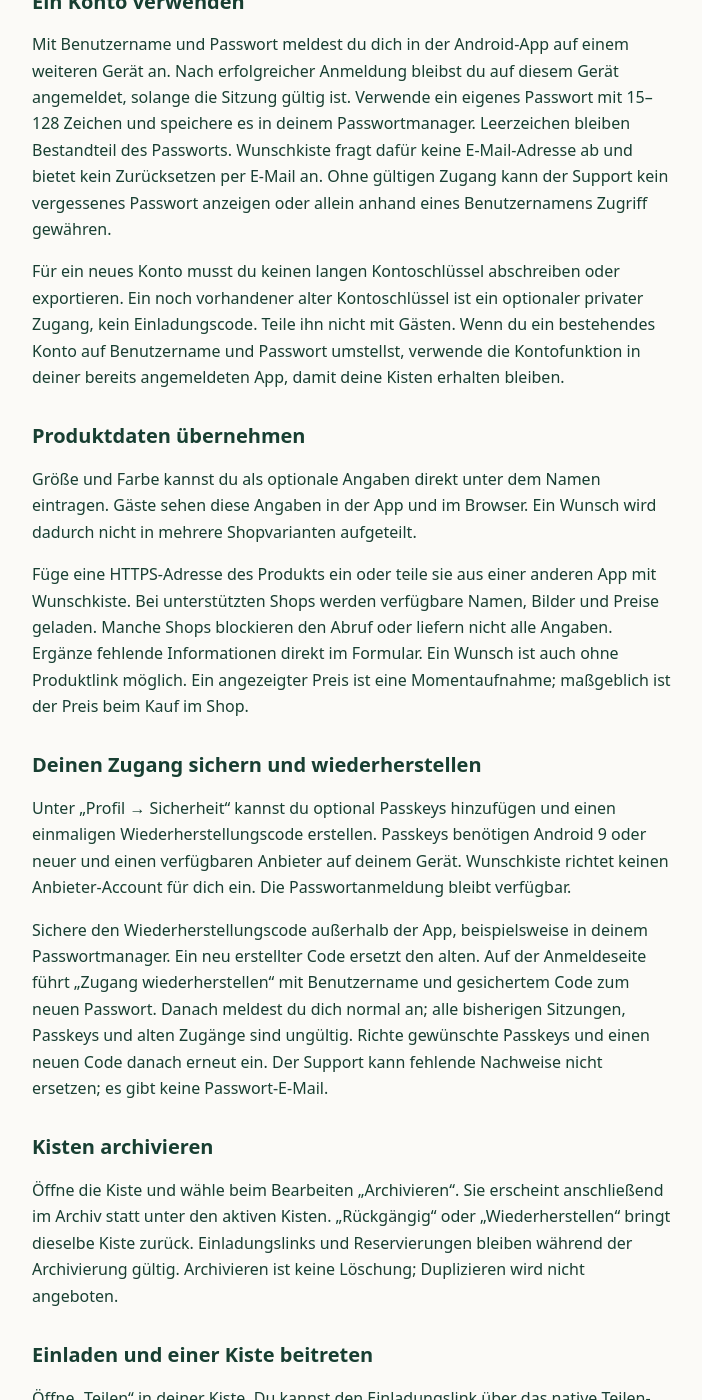
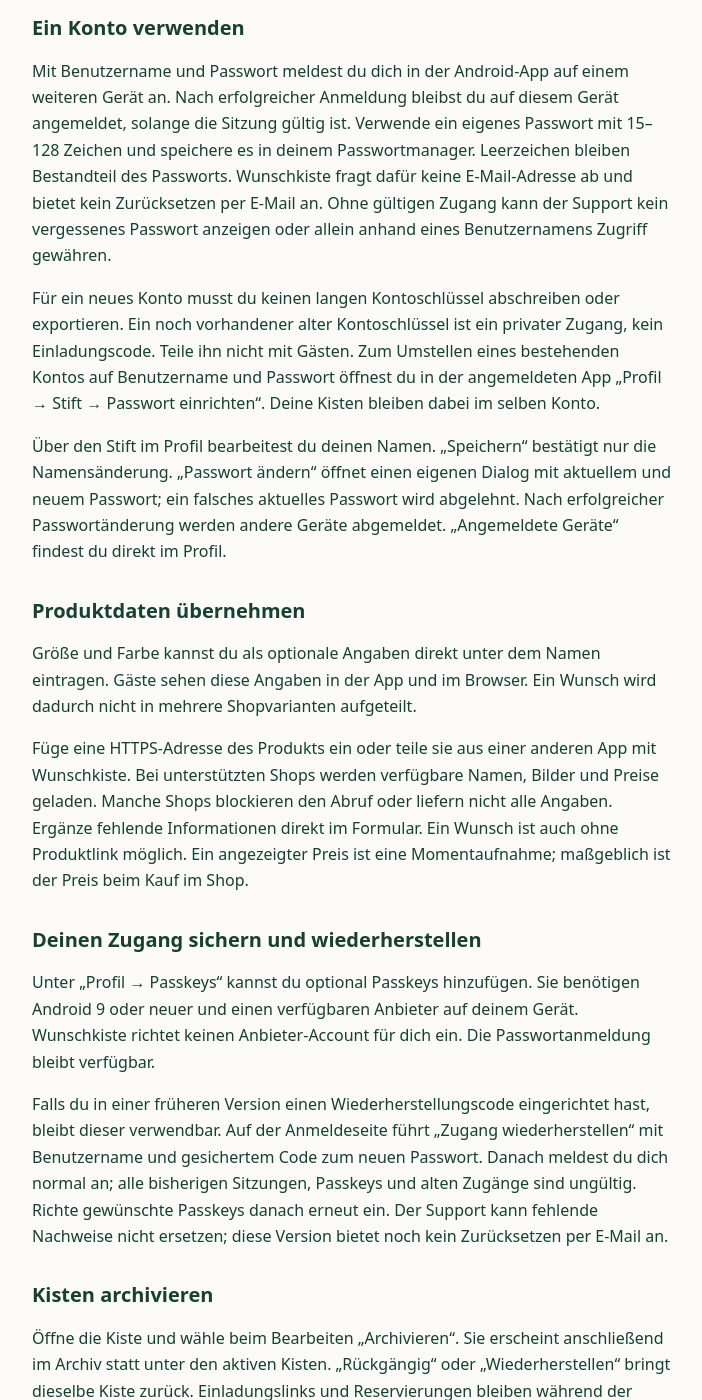
Before and after one commit to timon-ply/timon-ply.github.io, a Jekyll site: the page wunschkiste/help.de.html, which Jekyll copies as it is, in a window 1280 px wide and 1400 px high, scrolled down 948 px. Shown: the whole window, without its empty margins (288-990 px from the left). Built offline with Jekyll 4.4.1, drawn with Linux system fonts in a browser that asks for light colours; some of the changed text lies outside the part shown.

Commit message:
Update Wunschkiste sharing and account help

```diff
--- a/wunschkiste/help.de.html
+++ b/wunschkiste/help.de.html
@@ -2,27 +2,28 @@
 <html lang="de"><head><meta charset="utf-8"><meta name="viewport" content="width=device-width, initial-scale=1"><meta name="referrer" content="no-referrer"><title>Hilfe · Wunschkiste</title><link rel="stylesheet" href="/assets/wunschkiste-legal.css"><link rel="canonical" href="https://timonply.com/wunschkiste/help.de/"></head>
 <body><main><nav aria-label="Zurück"><a href="/">Zur Website</a></nav>
 <h1>Hilfe zu Wunschkiste</h1>
-<p>Stand: 3. Oktober 2026</p>
+<p>Stand: 4. Oktober 2026</p>
 <p>Diese Website stellt Hilfe und rechtliche Informationen bereit. Webansicht und Android-Direktdownload findest du unter <a href="https://wunschkiste.timon-polley1.workers.dev/">Wunschkiste</a>.</p>
 <h2>Einführung</h2>
-<p>Beim ersten Start zeigt die App drei kurze Schritte. Du kannst sie durch Weiter oder Wischen wechseln, zurückgehen oder jederzeit überspringen. Danach kannst du ohne Konto anfangen, ein Konto erstellen oder dich anmelden. Unter „Profil → Hilfe → Einführung ansehen“ kannst du sie erneut öffnen. Bereits vorhandene Konten und Gastkisten werden beim Update nicht unterbrochen.</p>
+<p>Beim ersten Start zeigt die App, wie du eine Kiste erstellst, Wünsche hinzufügst und die Einladung teilst. Du kannst mit „Weiter“ oder Wischen wechseln, zurückgehen oder jederzeit überspringen. Danach kannst du ohne Konto anfangen, ein Konto erstellen oder dich anmelden. Unter „Profil → Hilfe → Einführung ansehen“ öffnest du die Schritte erneut. In der Hilfe kannst du einzelne Themen aufklappen. Vorhandene Konten und Gastkisten bleiben beim Update erhalten.</p>
 <h2>Eine Kiste erstellen</h2>
 <p>Unter „Kisten“ erstellst du deine Wunschkiste. Wähle einen Namen und ein Titelbild. Datum und Beschreibung sind optional: Sie helfen deinen Gästen, den Anlass und deine Wünsche einzuordnen. Füge anschließend Wünsche hinzu und teile die Einladung.</p>
 <h2>Ohne Konto anfangen</h2>
 <p>Du kannst als Gast beginnen. Deine Bearbeitungsberechtigung bleibt dabei auf diesem Gerät. Die Liste selbst wird online gespeichert, damit Gäste sie sehen können. Appdaten löschen, Deinstallation oder Geräteverlust können den Zugang zur Verwaltung entfernen. Für die Nutzung auf mehreren Geräten kannst du ein Konto anlegen und deine eigenen Gastkisten über die angebotene Übernahmefunktion verknüpfen. Eine Gast-Einladung allein gibt dir kein Eigentum an einer fremden Kiste.</p>
 <h2>Ein Konto verwenden</h2>
 <p>Mit Benutzername und Passwort meldest du dich in der Android-App auf einem weiteren Gerät an. Nach erfolgreicher Anmeldung bleibst du auf diesem Gerät angemeldet, solange die Sitzung gültig ist. Verwende ein eigenes Passwort mit 15–128 Zeichen und speichere es in deinem Passwortmanager. Leerzeichen bleiben Bestandteil des Passworts. Wunschkiste fragt dafür keine E-Mail-Adresse ab und bietet kein Zurücksetzen per E-Mail an. Ohne gültigen Zugang kann der Support kein vergessenes Passwort anzeigen oder allein anhand eines Benutzernamens Zugriff gewähren.</p>
-<p>Für ein neues Konto musst du keinen langen Kontoschlüssel abschreiben oder exportieren. Ein noch vorhandener alter Kontoschlüssel ist ein optionaler privater Zugang, kein Einladungscode. Teile ihn nicht mit Gästen. Wenn du ein bestehendes Konto auf Benutzername und Passwort umstellst, verwende die Kontofunktion in deiner bereits angemeldeten App, damit deine Kisten erhalten bleiben.</p>
+<p>Für ein neues Konto musst du keinen langen Kontoschlüssel abschreiben oder exportieren. Ein noch vorhandener alter Kontoschlüssel ist ein privater Zugang, kein Einladungscode. Teile ihn nicht mit Gästen. Zum Umstellen eines bestehenden Kontos auf Benutzername und Passwort öffnest du in der angemeldeten App „Profil → Stift → Passwort einrichten“. Deine Kisten bleiben dabei im selben Konto.</p>
+<p>Über den Stift im Profil bearbeitest du deinen Namen. „Speichern“ bestätigt nur die Namensänderung. „Passwort ändern“ öffnet einen eigenen Dialog mit aktuellem und neuem Passwort; ein falsches aktuelles Passwort wird abgelehnt. Nach erfolgreicher Passwortänderung werden andere Geräte abgemeldet. „Angemeldete Geräte“ findest du direkt im Profil.</p>
 <h2>Produktdaten übernehmen</h2>
 <p>Größe und Farbe kannst du als optionale Angaben direkt unter dem Namen eintragen. Gäste sehen diese Angaben in der App und im Browser. Ein Wunsch wird dadurch nicht in mehrere Shopvarianten aufgeteilt.</p>
 <p>Füge eine HTTPS-Adresse des Produkts ein oder teile sie aus einer anderen App mit Wunschkiste. Bei unterstützten Shops werden verfügbare Namen, Bilder und Preise geladen. Manche Shops blockieren den Abruf oder liefern nicht alle Angaben. Ergänze fehlende Informationen direkt im Formular. Ein Wunsch ist auch ohne Produktlink möglich. Ein angezeigter Preis ist eine Momentaufnahme; maßgeblich ist der Preis beim Kauf im Shop.</p>
 <h2>Deinen Zugang sichern und wiederherstellen</h2>
-<p>Unter „Profil → Sicherheit“ kannst du optional Passkeys hinzufügen und einen einmaligen Wiederherstellungscode erstellen. Passkeys benötigen Android 9 oder neuer und einen verfügbaren Anbieter auf deinem Gerät. Wunschkiste richtet keinen Anbieter-Account für dich ein. Die Passwortanmeldung bleibt verfügbar.</p>
-<p>Sichere den Wiederherstellungscode außerhalb der App, beispielsweise in deinem Passwortmanager. Ein neu erstellter Code ersetzt den alten. Auf der Anmeldeseite führt „Zugang wiederherstellen“ mit Benutzername und gesichertem Code zum neuen Passwort. Danach meldest du dich normal an; alle bisherigen Sitzungen, Passkeys und alten Zugänge sind ungültig. Richte gewünschte Passkeys und einen neuen Code danach erneut ein. Der Support kann fehlende Nachweise nicht ersetzen; es gibt keine Passwort-E-Mail.</p>
+<p>Unter „Profil → Passkeys“ kannst du optional Passkeys hinzufügen. Sie benötigen Android 9 oder neuer und einen verfügbaren Anbieter auf deinem Gerät. Wunschkiste richtet keinen Anbieter-Account für dich ein. Die Passwortanmeldung bleibt verfügbar.</p>
+<p>Falls du in einer früheren Version einen Wiederherstellungscode eingerichtet hast, bleibt dieser verwendbar. Auf der Anmeldeseite führt „Zugang wiederherstellen“ mit Benutzername und gesichertem Code zum neuen Passwort. Danach meldest du dich normal an; alle bisherigen Sitzungen, Passkeys und alten Zugänge sind ungültig. Richte gewünschte Passkeys danach erneut ein. Der Support kann fehlende Nachweise nicht ersetzen; diese Version bietet noch kein Zurücksetzen per E-Mail an.</p>
 <h2>Kisten archivieren</h2>
 <p>Öffne die Kiste und wähle beim Bearbeiten „Archivieren“. Sie erscheint anschließend im Archiv statt unter den aktiven Kisten. „Rückgängig“ oder „Wiederherstellen“ bringt dieselbe Kiste zurück. Einladungslinks und Reservierungen bleiben während der Archivierung gültig. Archivieren ist keine Löschung; Duplizieren wird nicht angeboten.</p>
 <h2>Einladen und einer Kiste beitreten</h2>
-<p>Öffne „Teilen“ in deiner Kiste. Du kannst den Einladungslink über das native Teilen-Menü senden oder den Einladungscode weitergeben. Neue Links öffnen die Webansicht auf der neuen Wunschkiste-Adresse oder bei installierter, zugeordneter Android-App die Kiste direkt. Alte Links zu dieser Website bleiben entfernt; die Einladungscodes bestehender Kisten bleiben verwendbar.</p>
+<p>Öffne „Teilen“ in deiner Kiste. Der Dialog zeigt den Einladungscode groß an. Mit „Code kopieren“ kopierst du ihn für die App; „Link teilen“ öffnet das native Teilen-Menü mit dem öffentlichen Weblink. Ältere Kisten ohne Code können weiterhin per Link geteilt werden. Neue Links öffnen die Webansicht auf der neuen Wunschkiste-Adresse oder bei installierter, zugeordneter Android-App die Kiste direkt. Alte Links zu dieser Website bleiben entfernt; die Einladungscodes bestehender Kisten bleiben verwendbar.</p>
 <p>Unter „Geschenke“ kannst du einen Einladungscode eingeben. Die Vorschau zeigt zunächst die Kiste. Erst mit „Beitreten“ nimmst du sie in deine Einladungen auf. Prüfe vorher, ob Name, Datum und Beschreibung zum erwarteten Anlass passen. Einladungslinks und Codes machen die Kiste für Personen zugänglich, die sie kennen; veröffentliche sie deshalb nicht unbeabsichtigt.</p>
 <h2>Ein Geschenk auswählen</h2>
 <p>Reserviere einen freien Wunsch, bevor du ihn kaufst. Andere Gäste sehen dann, dass er vergeben ist, aber keinen Namen der reservierenden Person. Der Einkauf erfolgt im Shop. Nach dem Kauf kannst du den Wunsch als gekauft markieren oder eine nicht mehr benötigte Reservierung freigeben. Ohne Konto hängt die Bearbeitung deiner Reservierung vom ursprünglichen Gerät beziehungsweise Browser ab.</p>
--- a/wunschkiste/privacy.de.html
+++ b/wunschkiste/privacy.de.html
@@ -10,7 +10,7 @@
 <p>Für diese Funktionen verarbeitet Wunschkiste Listentitel, Datum, Beschreibung, ausgewähltes Titelbild, Archivstatus, Wünsche mit Produktadresse, Bildadresse, Preis und Notiz sowie optional Größe und Farbe, Reservierungen und ihren Status. Ein optional hochgeladenes Titelbild wird ebenfalls gespeichert. Verwende nur Bilder, die du teilen darfst; vermeide vertrauliche Angaben, Kinderporträts oder andere unnötige personenbezogene Inhalte.</p>
 <p>Ein optionales Konto ergänzt diese Daten um Anzeigename, Benutzername, gesalzene Anmeldeprüfwerte und technische Gerätesitzungen. Die Android-App leitet aus deinem Passwort auf dem Gerät einen Anmeldenachweis ab. Dieser wird über eine verschlüsselte Verbindung übertragen und auf dem Server nochmals mit einem eigenen Salt verarbeitet. Das eingegebene Passwort wird dabei nicht an den Server gesendet und nicht im Klartext gespeichert. Ein solcher Anmeldenachweis ist trotzdem vertraulich: Wer ihn erlangt, kann ihn zur Anmeldung missbrauchen. Nach erfolgreicher Anmeldung bleibt eine Gerätesitzung gespeichert, damit du dein Passwort nicht bei jedem Öffnen erneut eingeben musst.</p>
 <p>Ältere Konten können zusätzlich über einen privaten Kontoschlüssel verfügen. Dieser ist ein optionaler bestehender Zugangsweg und keine Pflicht für die neue Registrierung. Kontoschlüssel, Sitzungs- und Gastberechtigungen sind Zugangsdaten und gehören nicht in öffentliche Nachrichten.</p>
-<p>Optional kannst du einen Passkey und einen einmaligen Wiederherstellungscode einrichten. Für Passkeys speichert Wunschkiste den öffentlichen Schlüssel, die technische Kennung, Erstellungszeit und Angaben zur sicheren Prüfung der Anmeldung. Private Schlüssel und eine gegebenenfalls verwendete biometrische Prüfung verbleiben beim Geräte- beziehungsweise Passkeyanbieter; Wunschkiste erhält keine Fingerabdruck- oder Gesichtsdaten. Bei einem synchronisierten Passkey gelten zusätzlich die Bedingungen deines gewählten Anbieters. Der Server speichert den Wiederherstellungscode als Prüfwert. Die Android-App hält einen noch nicht als gesichert bestätigten Code verschlüsselt bereit, damit du ihn nach einem unterbrochenen Vorgang sichern kannst. Beim Zurücksetzen werden der Code verbraucht und bestehende Sitzungen, Passkeys und alte Zugänge ungültig.</p>
+<p>Optional kannst du einen Passkey einrichten. Für Passkeys speichert Wunschkiste den öffentlichen Schlüssel, die technische Kennung, Erstellungszeit und Angaben zur sicheren Prüfung der Anmeldung. Private Schlüssel und eine gegebenenfalls verwendete biometrische Prüfung verbleiben beim Geräte- beziehungsweise Passkeyanbieter; Wunschkiste erhält keine Fingerabdruck- oder Gesichtsdaten. Bei einem synchronisierten Passkey gelten zusätzlich die Bedingungen deines gewählten Anbieters. Falls du in einer früheren Version einen Wiederherstellungscode eingerichtet hast, speichert der Server diesen als Prüfwert. Die Android-App kann einen noch nicht als gesichert bestätigten Code verschlüsselt vorhalten. Beim Zurücksetzen werden der Code verbraucht und bestehende Sitzungen, Passkeys und alte Zugänge ungültig.</p>
 <p>Die Bereitstellung angeforderter Listen-, Konto- und Geschenkfunktionen stützt sich auf Art. 6 Abs. 1 Buchst. b DSGVO. Technische Maßnahmen gegen Missbrauch und unbefugten Zugriff dienen dem berechtigten Interesse an einem sicheren Dienst nach Art. 6 Abs. 1 Buchst. f DSGVO. Verpflichtende Angaben werden im jeweiligen Formular kenntlich gemacht; ohne erforderliche Anmelde- oder Listendaten kann die entsprechende Funktion nicht angeboten werden.</p>
 <h2>Gastmodus und Daten auf deinem Gerät</h2>
 <p>Ohne Konto wird die Berechtigung zum Bearbeiten eigener Kisten beziehungsweise eigener Reservierungen lokal auf dem Gerät oder im Browser gehalten. Diese Berechtigung ist von dem öffentlichen Einladungslink getrennt. Android schützt lokale Zugangsdaten mit dem Android Keystore; sie werden nicht in das normale Gerätebackup aufgenommen. Die Web-Version verwendet lokalen Browserspeicher für benötigte Verwaltungs- und Reservierungsberechtigungen.</p>
```
Also changed, not shown: wunschkiste/help.de.md (+8 -6 lines), wunschkiste/privacy.de.md (+1 -1 lines).
